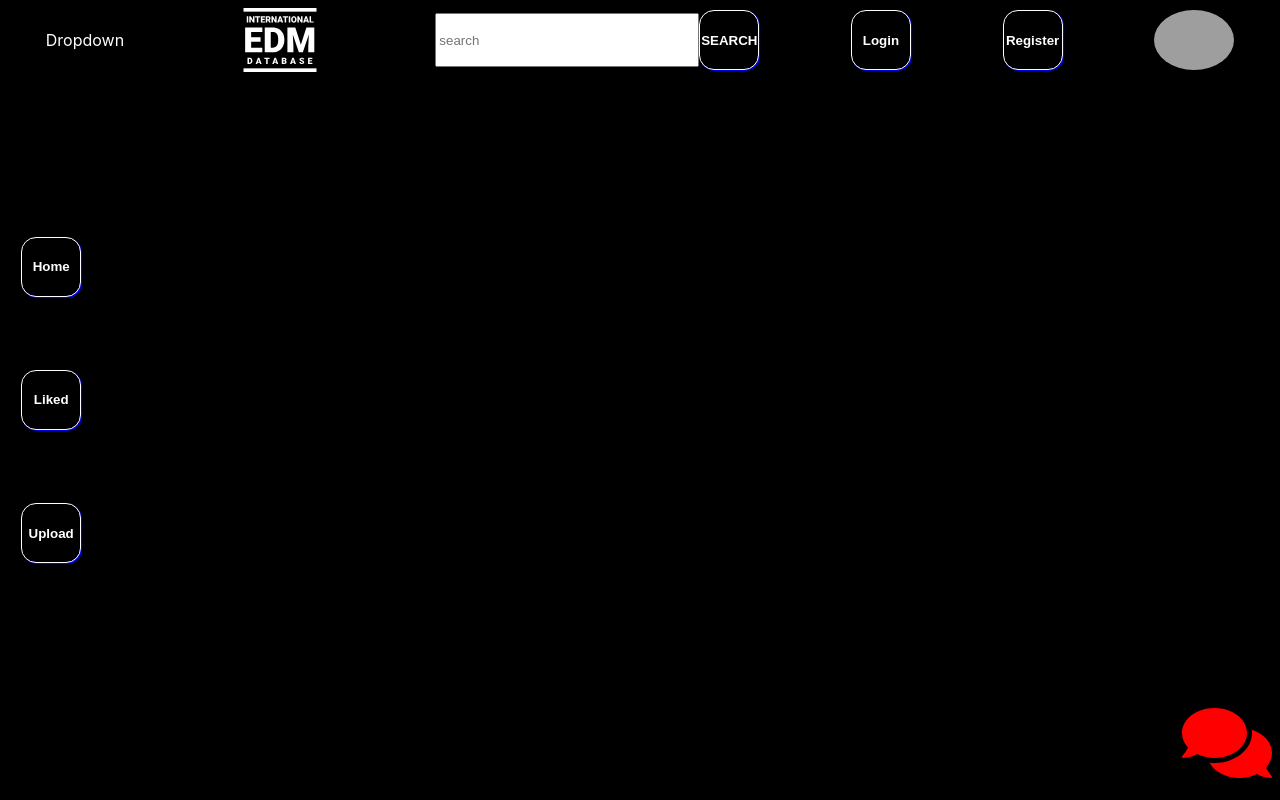
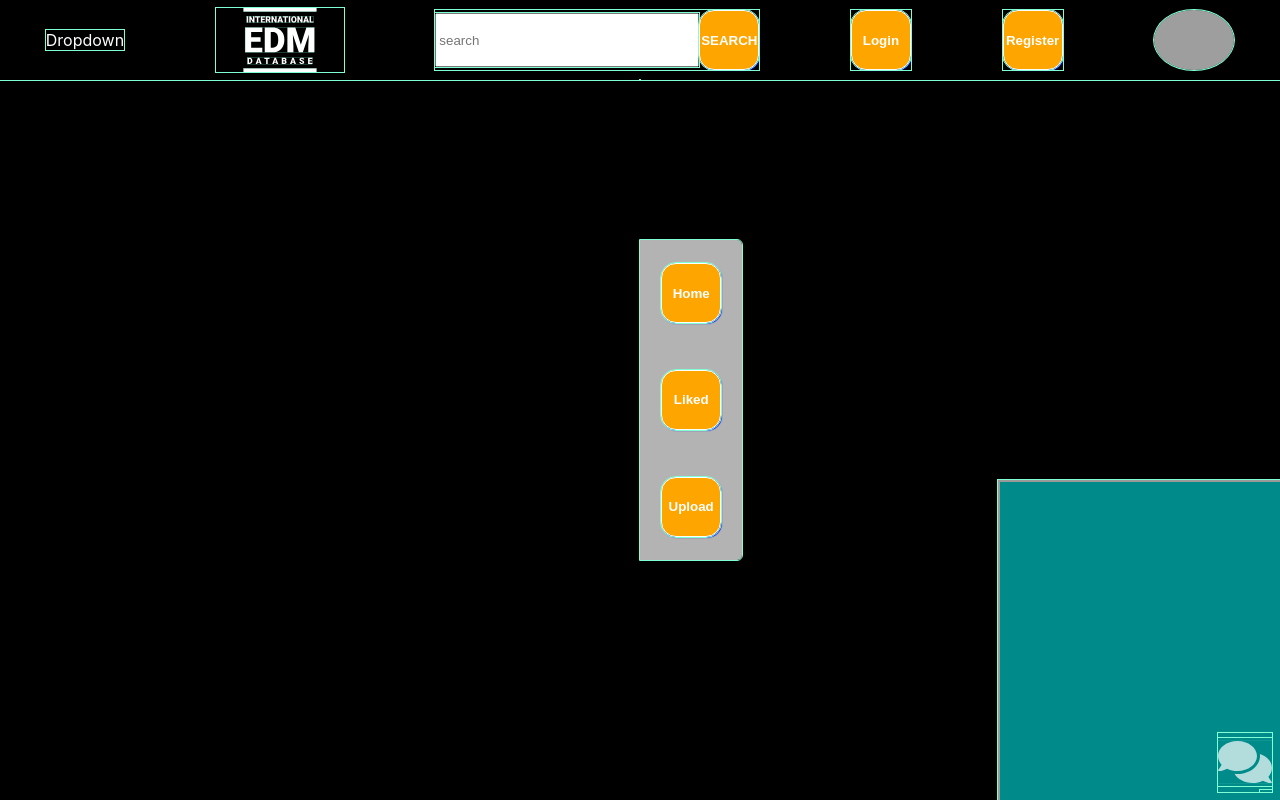
Before and after one commit to RicoVendritto/Project-4, a React (Create React App) app in the folder frontend/: page / in a window 1280 px wide. Built offline with nearby package versions, Linux system fonts and the light colour scheme; grey boxes are pictures that could not be loaded.

Commit message:
Small adjustments SASS

```diff
--- a/frontend/src/App.scss
+++ b/frontend/src/App.scss
@@ -12,7 +12,7 @@ body {
 }
 
 * {
-  // outline: 1px solid aquamarine;
+  outline: 1px solid aquamarine;
 }
 
 /////////////////// CHATBOX ///////////////////
@@ -21,17 +21,28 @@ body {
   position: fixed;
   right: 0;
   bottom: 0;
-  height: 50vh;
-    width: 20vw;
+  height: 40vh;
+  width: 22vw;
+  // background-color: darkcyan;
   // transform: translateY(-50%);
 
   iframe {
     position: absolute;
-    left: 20vw;
-    top: 0;
-    height: 50vh;
-    width: 20vw;
+    background-color: darkcyan;
+    height: 40vh;
+    width: 22vw;
+    transition: 1s;
     // border: 1px solid red;
+
+    &.is-active {
+      left: 0;
+      top: 0;
+    }
+
+    &.not-active {
+      left: 0;
+      top: 39vh;
+    }
   }
 
   .toggleChat {
@@ -40,12 +51,13 @@ body {
     border: none;
     bottom: 1vh;
     right: 1vh;
-    color: red;
-    text-shadow: 1px solid red;
+    color: rgba(255, 255, 255, 0.7);
+    font-size: 3em;
+    transition: color 1s;
+  }
 
-    // height: 5vh;
-    // width: 5vh;
-    font-size: 5em;
+  .grayed-out {
+    color: rgba(255, 255, 255, 0.2);
   }
 }
 
@@ -62,7 +74,7 @@ body {
     height: 7.5vh;
     border-radius: 15px;
     border: 1px solid white;
-    background-color: black;
+    background-color: orange;
     color: white;
     font-weight: 900;
     box-shadow: 1px 1px 1px blue;
@@ -92,30 +104,31 @@ body {
 
 .head-left {
   position: fixed;
-  left: 0;
   top: 50vh;
   transform: translateY(-50%);
   width: 8vw;
-  height: 50vh;
+  height: 40vh;
+  background: rgba(255, 255, 255, 0.7);
+  border-radius: 0 5px 5px 0;
   display: flex;
   flex-direction: column;
   justify-content: space-around;
   flex: 10;
   align-items: center;
+  transition: 1s;
+}
+
+.show-menu {
+  left: 0vw;
+}
+
+.hide-menu {
+  left: -7.5vw;
 }
 
 .edm-logo {
   height: 80%;
   width: 10%;
-}
-
-main {
-  margin: 10vh 0 0 8vw;
-  height: 90vh;
-  width: 95vw;
-  display: flex;
-  justify-content: center;
-  align-items: center;
 }
 
 .user_avatar {
@@ -149,3 +162,41 @@ main {
     }
   }
 }
+
+/////////////////// MAIN ///////////////////
+
+main {
+  margin-top: 10vh;
+  display: flex;
+  justify-content: center;
+  align-items: center;
+
+  .main_container {
+    display: grid;
+    // grid-auto-columns: 100%;
+    // grid-column: grow;
+    grid-template-columns: repeat(4, 60vw);
+    margin-left: 140vw;
+
+    .ind_vid_container {
+      margin: 1vh 1vw;
+      width: 60vw;
+      overflow: hidden;
+    }
+
+    h1 {
+      color: pink;
+      font-size: 4em;
+    }
+  }
+}
+
+/////////////////// MAIN ///////////////////
+
+.single-video {
+  display: flex;
+  flex-direction: column;
+  justify-content: center;
+  align-items: center;
+  margin: auto;
+}
```
